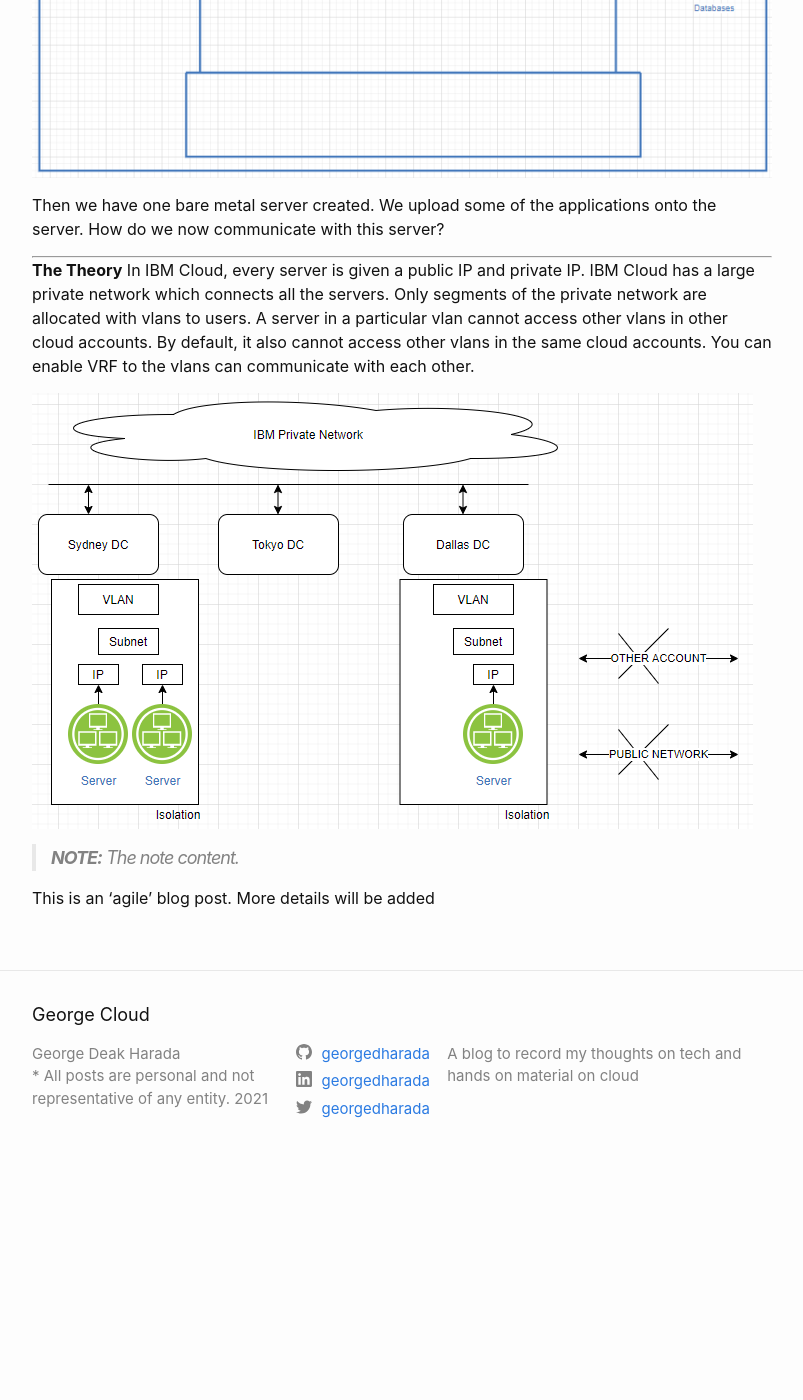
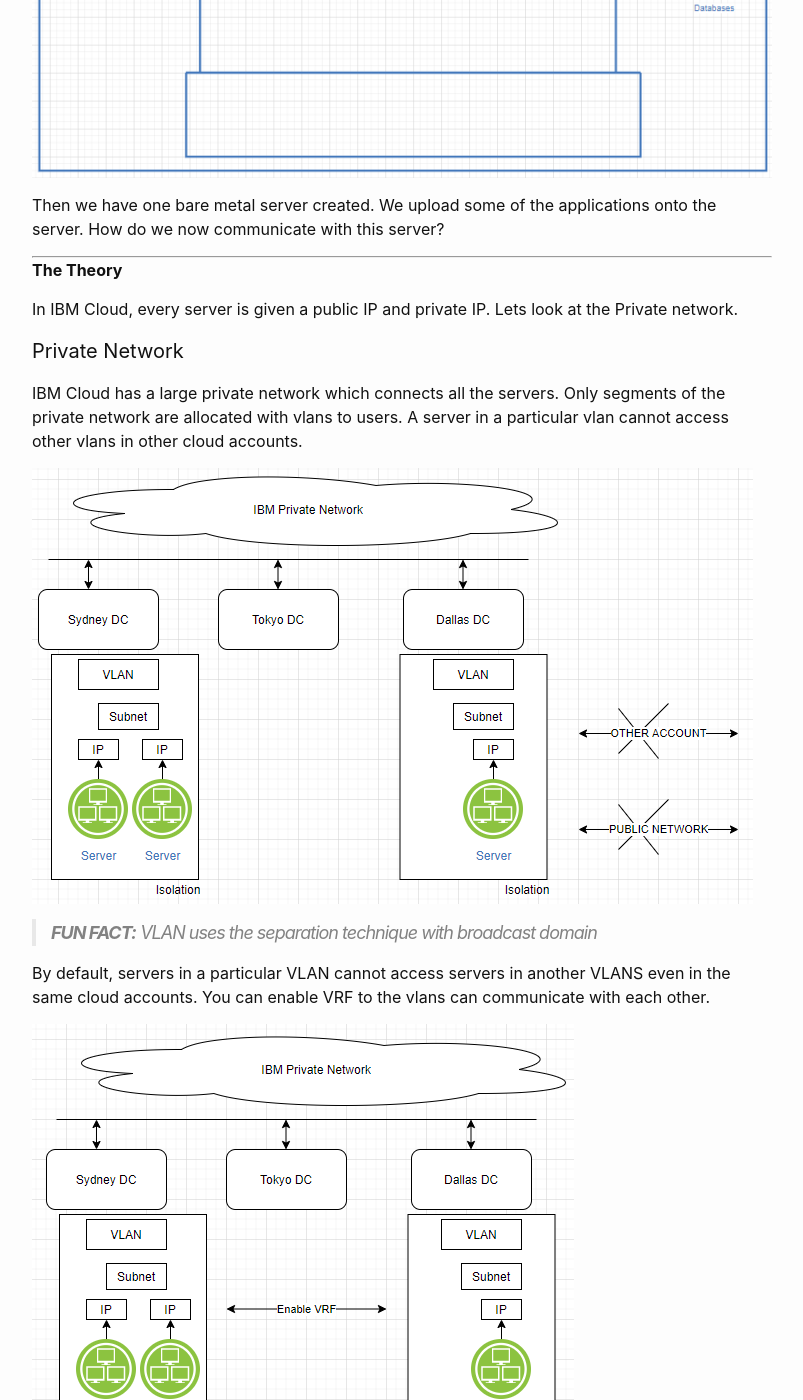
Before and after one commit to georgeDharada/blog, a Jekyll site: the page built from blog-tech/_posts/2021-03-28-networking.markdown, in a window 1280 px wide and 1400 px high, scrolled down 699 px. Shown: the whole window, without its empty margins (238-1041 px from the left). Built offline with Jekyll 4.4.1, drawn with Linux system fonts in a browser that asks for light colours; before the commit the page ends 1879 px from its top, so only the background shows below that; some of the changed text lies outside the part shown.

Commit message:
network5

```diff
--- a/blog-tech/_posts/2021-03-28-networking.markdown
+++ b/blog-tech/_posts/2021-03-28-networking.markdown
@@ -6,6 +6,7 @@ category: Tech
 image: /images/networkingicon.png
 image1: /blog-tech/assets/images/network1.png
 image2: /blog-tech/assets/images/network2.png
+image3: /blog-tech/assets/images/network3.png
 ---
 
 The question for today is, what is the best networking architecture for my workload?
@@ -23,16 +24,39 @@ How do we now communicate with this server?
 
 ---
 **The Theory**
-In IBM Cloud, every server is given a public IP and private IP.
+
+In IBM Cloud, every server is given a public IP and private IP. Lets look at the Private network.
+
+#### Private Network
 IBM Cloud has a large private network which connects all the servers.
 Only segments of the private network are allocated with vlans to users.
 A server in a particular vlan cannot access other vlans in other cloud accounts.
-By default, it also cannot access other vlans in the same cloud accounts. You can enable VRF to the vlans can communicate with each other.
 
 ![]( {{page.image2 | relative_url}})
+
+> **_FUN FACT:_**  VLAN uses the separation technique with broadcast domain
+
+By default, servers in a particular VLAN cannot access servers in another VLANS even in the same cloud accounts. You can enable VRF to the vlans can communicate with each other.
+
+![]( {{page.image3 | relative_url}})
+
+> **_FUN FACT:_**  Before, IBM had the option of enabling VLAN spanning. Now this is not offered and replaced with VRF. The biggest reason is because VPC (virtual private cloud) does not support VLAN spanning. VRF is a pre-requisite for having Direct Link.
+
+How do you connect to the private network? You have 3 options:
+
+
+#### Public Network
+
 ---
 
-> **_NOTE:_**  The note content.
+
+
+Problem 1:
+
+
+Reference Architecture:
+
+
 
 
 This is an 'agile' blog post. More details will be added
```
Also changed, not shown: blog-tech/assets/images/network3.png (added).
